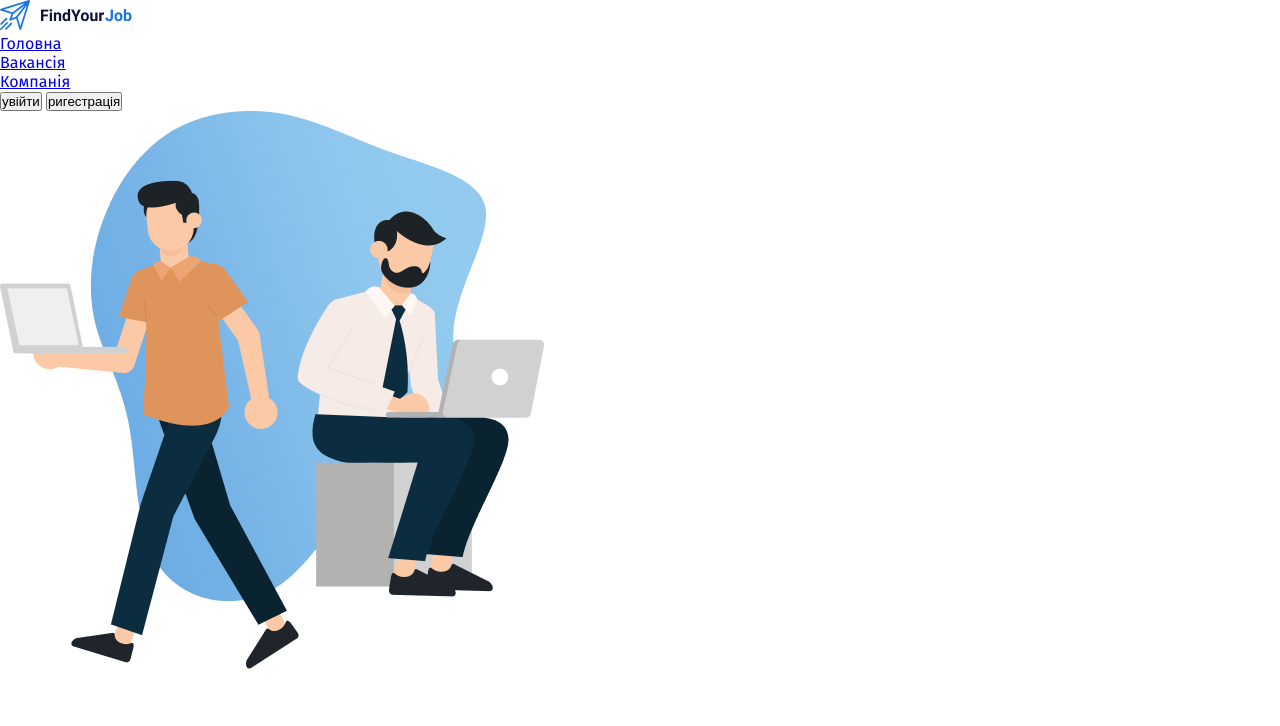
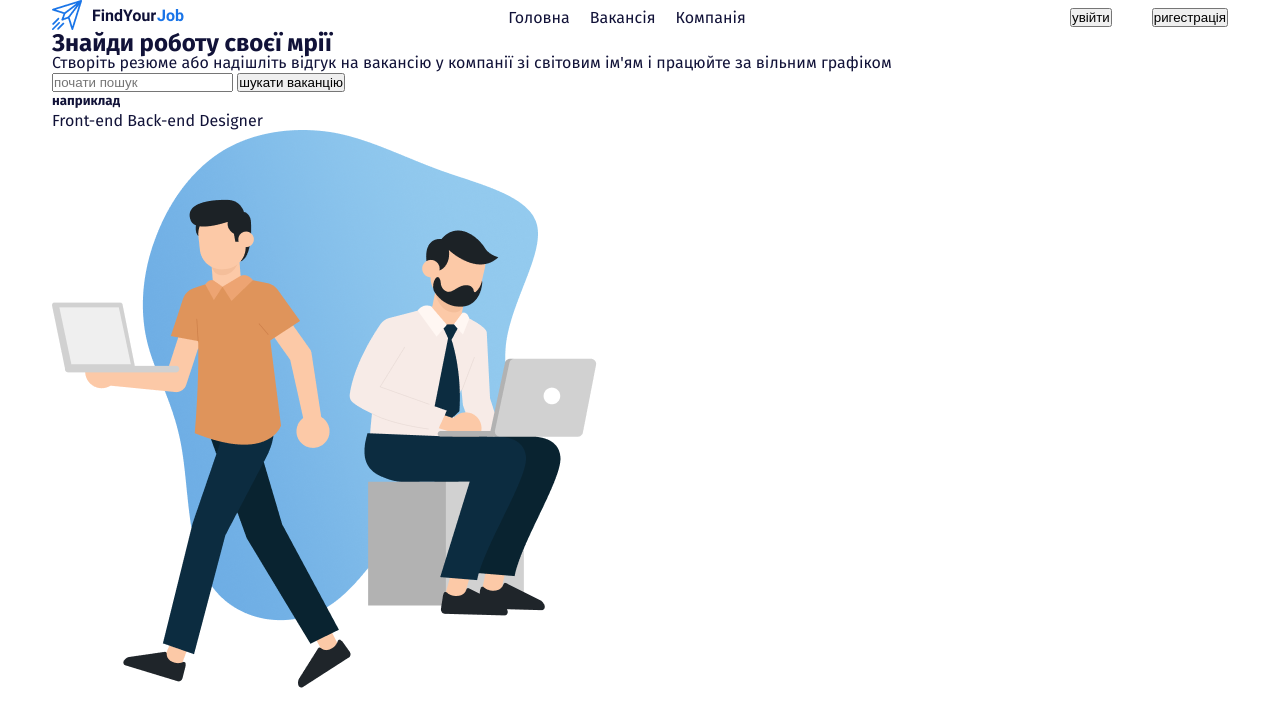
Before and after one commit to 1lusha/findyourjob, a plain HTML site: page index.html in a window 1280 px wide. Drawn offline with Linux system fonts and the light colour scheme.

Commit message:
добавили хедер

```diff
--- a/index.html
+++ b/index.html
@@ -17,8 +17,11 @@
 <body>
     <div class="wrapper">
         <header class="header">
-            <nav class="header-nav"></nav>
-            <div class="header-logo">  <img src="/img/logo.png" alt="logo"></div>
+            <nav class="header-nav">
+                <div class="header-logo">  <img src="/img/logo.png" alt="logo"></div>
+
+
+
 
             <ul class="header-nav-list">
                 <li><a href="#"> Головна</a> </li>
@@ -29,11 +32,42 @@
                 <button class="login">увійти</button>
                 <button class="register">ригестрація</button>
             </div>
+            </nav>
+            <section class="header-main">
+                <div class="header-main-card">
+                    <h2 class="header-class-title">Знайди роботу своєї мрії</h2>
+
+
+                    <p class=" header-class-text"> Створіть резюме або надішліть відгук на вакансію у компанії зі світовим ім'ям і працюйте за вільним графіком</p>
+                    <form action="" class="header-card-search" >
+                        <input type="text" class="search-input"
+                        placeholder="почати пошук">
+
+                <button class="search-button"> шукати ваканцію</button>
+             </form>
+             <div class="heder-card-example">
+                <h5 class="header-example-title">наприклад</h5>
+                <span class="header-examle-item">
+                    Front-end
+                </span>
+                <span class="header-examle-item">
+                    Back-end
+                </span>
+                <span class="header-examle-item">
+                    Designer
+                </span>
 
 
 
-            <section class="header-main">
-                <div class="header-main-card"></div>
+
+             </div>
+
+
+
+
+
+
+                </div>
                 <div class=" header-main-img">
                     <img src="/img/hero-image.png" alt="hero"/>
                 </div>
--- /dev/null
+++ b/styles/header.css
@@ -0,0 +1,28 @@
+.header-nav {
+    display: flex;
+    justify-content: space-between;
+    align-items: center;
+
+}
+.header-nav-list {
+    display: flex;
+    gap: 20px;
+
+}
+.header-nav-list:hover {
+    color:#1A75E8;
+
+}
+.header-nav-btn {
+    display: flex;
+    align-items: center;
+    gap: 40px;
+
+}
+.rgister {
+  padding: 15px 30px;
+  background: #1A75E8;
+  border-radius: 5px;
+  color: #FFFFFF;
+
+}
--- a/styles/reset.css
+++ b/styles/reset.css
@@ -2,3 +2,11 @@
     margin: 0;
     padding: 0;
     box-sizing: border-box;}
+    ul {
+        list-style: none;
+
+    }
+    a {
+        color: inherit;
+        text-decoration: none;
+    }
--- a/styles/style.css
+++ b/styles/style.css
@@ -1,4 +1,15 @@
-
+@import "/styles/header.css";
 body {
     font-family: 'Fira Sans', sans-serif;
+    font-weight: 400;
+    font-size: 16px;
+    line-height: 19px;
+    color: #111238;
+
 }
+
+.wrapper {
+    width: 1176px;
+    margin: 0 auto;
+
+}
```
